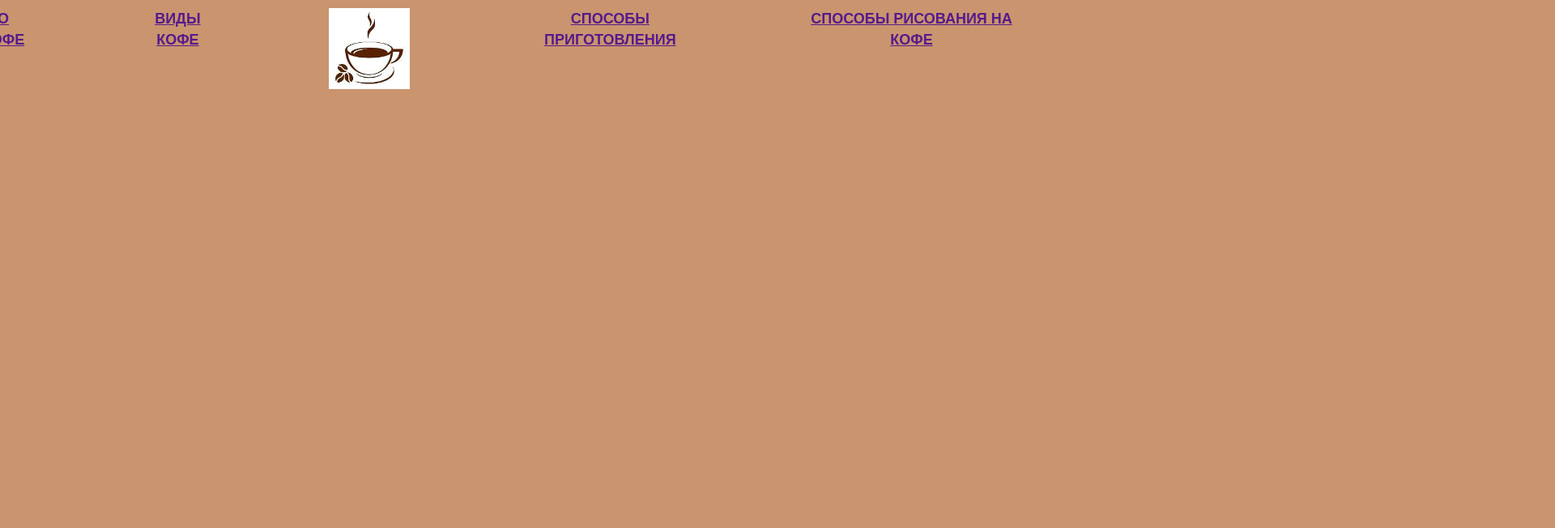
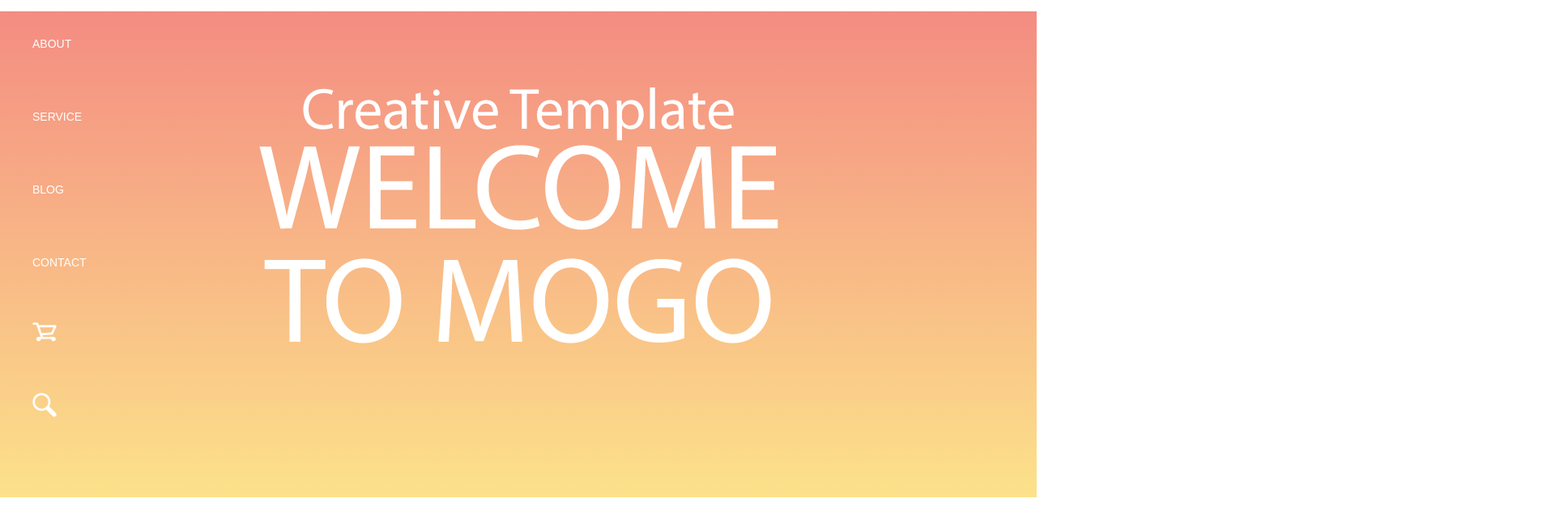
Before and after one commit to lisavvveta/Coffe, a plain HTML site: page src/index.html in a window 1280 px wide. Shown: the whole page at 81% size, 1920 px wide, since content can reach past the window. Drawn offline with Linux system fonts and the light colour scheme.

Commit message:
- сделан header

```diff
--- a/src/index.html
+++ b/src/index.html
@@ -2,26 +2,32 @@
 <html lang="en">
 <head>
   <meta charset="UTF-8">
-  <title>Mogo</title>
+  <title>Coffe</title>
   <link rel="stylesheet" href="style.css">
 </head>
 <body>
   <header class="header">
     <nav class="navigation">
       <ul class="navigation-menu">
-        <li class="item"> <a href=""> О кофе </a> </li>
-        <li class="item"> <a href=""> Виды кофе </a></li>
-        <li class="item"> <img class="logo" src="/public/logo/logo3.jpg" alt="logotyp"> </li>
-        <li class="item"><a href=""> Способы приготовления </a></li>
-        <li class="item"><a href=""> Способы рисования на кофе </a></li>
+        <li class="item"> <a class="item_link" href="#about"> About </a> </li>
+        <li class="item"> <a class="item_link" href=""> Service </a></li>
+        <li class="item"><a class="item_link" href=""> Blog </a></li>
+        <li class="item"><a class="item_link" href=""> Contact </a></li>
+        <li class="item"><a class="item_link" href=""> <img src="/public/CART.png" alt="CART" </a></li>
+        <li class="item"><a class="item_link" href=""> <img src="/public/GLASS.png" alt="GLASS" </a></li>
       </ul>
     </nav>
+    <section>
+      <div><img src="/public/Creative Template.png" alt="Template"></div>
+      <div><img src="/public/Welcome to MoGo.png" alt="MoGo"></div>
+    </section>
   </header>
   <main class="main">
-    <section class="baner">
-     <img class="baner" src="" alt="">
+    <section id="about" class="about">
+
+
     </section>
-    <section>
+    <section >
 
     </section>
   </main>
--- a/src/style.css
+++ b/src/style.css
@@ -2,54 +2,53 @@ html, body{
   margin: 0;
   padding: 0;
   text-align: center;
-  font-family: "PT Sans", "Arial", sans-serif;
-  font-size: 16px;
-  color: black;
+  font-family: "Myriad Pro", "Arial", regular,  sans-serif;
+  font-size: 18px;
+  color: #fff;
   text-transform: uppercase;
-  background: rgb(202, 148, 111);
 }
 
-.main{
-  width: 1366px;
+ .main{
+  width: 1920px;
   margin: 0 auto;
 }
 
-.navigation-menu {
-  font-weight: bold;
-  font-size: 18px;
+/* header */
+
+.header{
+  margin: 0;
+  height: 600px;
+  background: linear-gradient(#f48c82, #fce28a);
+}
+
+.navigation-menu{
+  font-size: 14px;
   line-height: 26px;
-  color: rgb(0, 0, 0);
-  list-style: none;
-  display: inline-flex;
-  padding: 60px;
-  margin: -100px;
-  position: 50%;
-  margin-left: -155px;
+  height: 80px;
 }
 
 .item{
-  display: block;
-  margin: 70px;
-  text-decoration: none;
-  color: #000000;
-  margin-top: 50px;
+  margin-top: 10px;
+  display: flex;
+  align-items: center;
+  height: 100%;
+  list-style: none;
+  color: #fff;
 }
 
-.logo{
-  width: 100px;
+.item_link{
+  text-decoration: none;
+  color: #fff;
+}
+
+.item_link:hover{
+  text-decoration: underline;
+  color: #fce38a
+}
+
+/* about */
+
+.about{
+  height: 1020px;
 
 }
-
-.navigation-menu a:hover {
-  color: ;
-}
-
-.navigation-menu a:active{
-  color: ;
-}
-
-.navigation-menu a:focus{
-  color: ;
-}
-
-/* baner */
```
Also changed, not shown: public/CART.png (added), public/Creative Template.png (added), public/GLASS.png (added), public/Welcome to MoGo.png (added), 1 other file.
